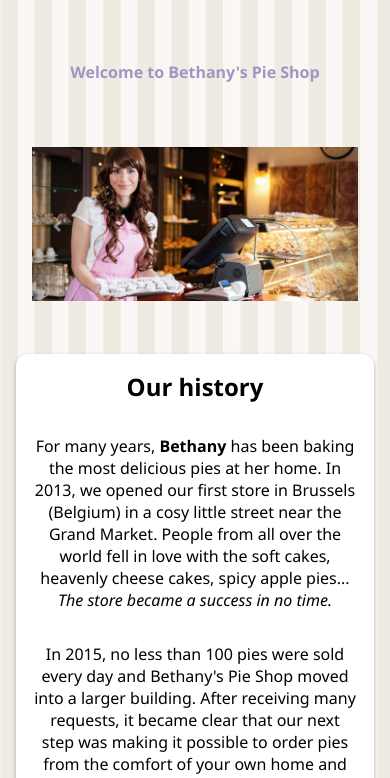
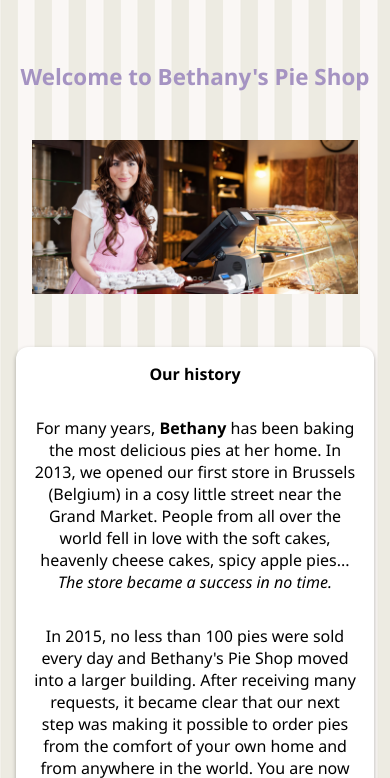
Before and after one commit to christinareanna/BethanysPieShop, a website: page index.html in a window 390 px wide. Shown: the part 63-841 px from the top of the page. Drawn offline with Linux system fonts and the light colour scheme.

Commit message:
changed styling

```diff
--- a/site.css
+++ b/site.css
@@ -110,10 +110,10 @@ nav>ul>li a {
 }
 
 .pageTitle {
-    font-size: clamp(1rem, 2.5vw, 2.8rem);
+    font-size: clamp(1.4rem, 2.5vw, 2.8rem);
     color:#a593c2;
     margin-top: 2rem;
-    margin-bottom: 2rem;
+    margin-bottom: 1rem;
     margin-left: auto;
     margin-right: auto;
     text-align: center;
@@ -155,6 +155,7 @@ nav>ul>li a {
 .homeparagraph p {
     text-align: center;
     padding: 1rem;
+    font-size: clamp(1rem, 2.5vw, 1.6rem);
 }
 /*Pie Rows*/
 
```
